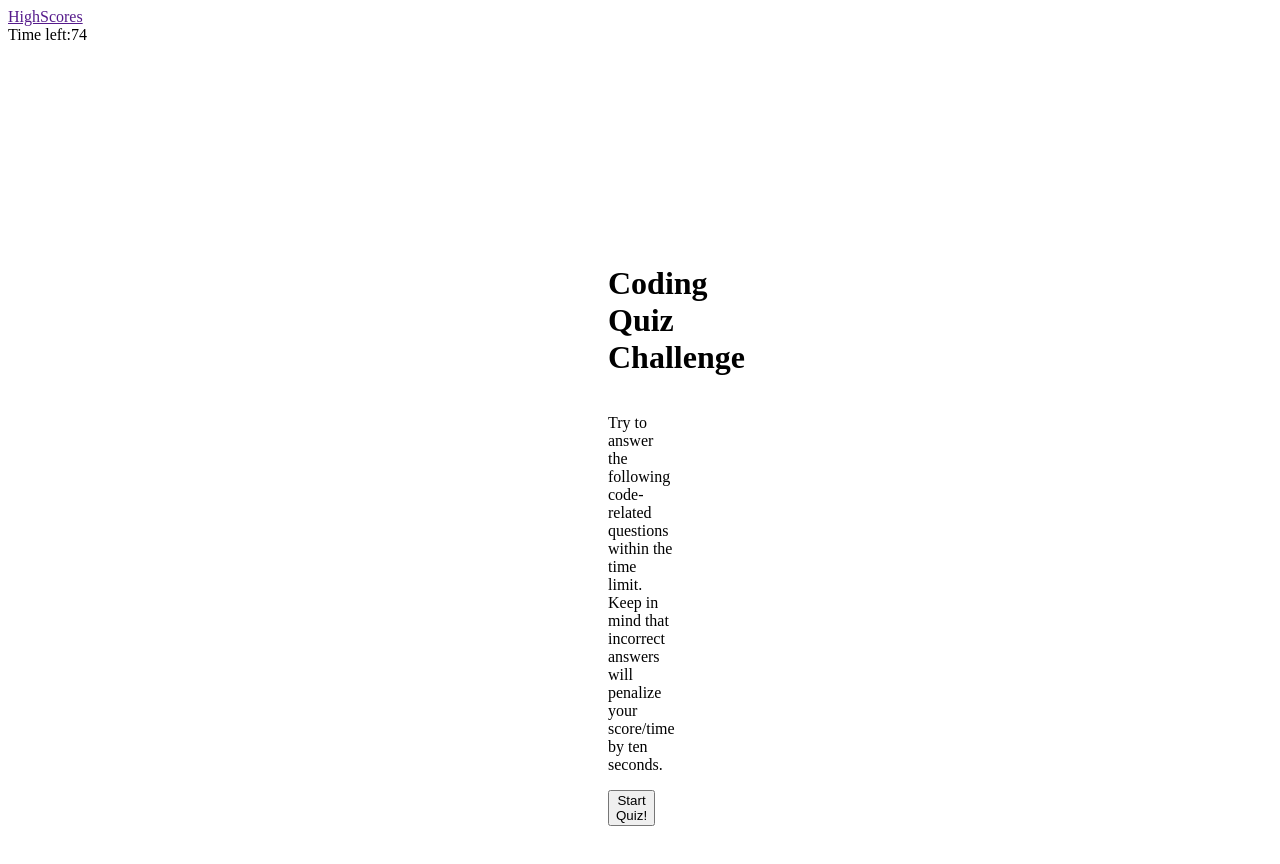
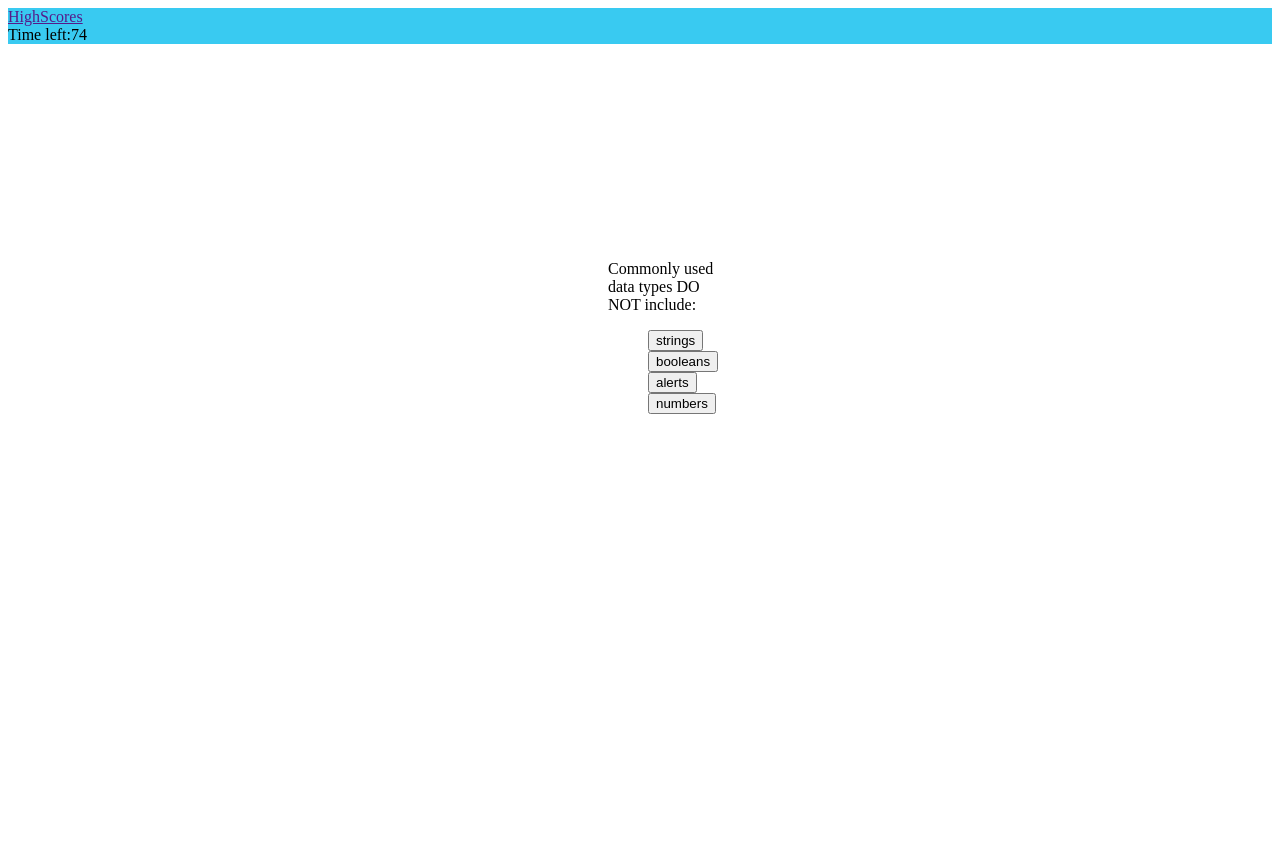
Before and after one commit to hector-rangel/Code-Quiz, a plain HTML site: page index.html in a window 1280 px wide. Both pictures are taken after a click on the button "Start Quiz!". Shown: the top 864 px of the page. After the commit the page ends 800 px from the top, so only its background shows below. Drawn offline with Linux system fonts and the light colour scheme.

Commit message:
added display and working on answers function

```diff
--- a/Assets/script.js
+++ b/Assets/script.js
@@ -1,8 +1,58 @@
 var startBtn = document.getElementById("start")
 var timerEl = document.getElementById("timer")
-function countdown() {
-    var timeLeft = 75;
-    // TODO: Use the `setInterval()` method to call a function to be executed every 1000 milliseconds
+var A = document.getElementById("A")
+var B = document.getElementById("B")
+var C = document.getElementById("C")
+var D = document.getElementById("D")
+
+// array questions
+//Array holding all the questions and answers bank
+var quizQuestions = [{
+    question: "Commonly used data types DO NOT include:",
+    choiceA: "strings",
+    choiceB: "booleans",
+    choiceC: "alerts",
+    choiceD: "numbers",
+    correctAnswer: "C"
+},
+{
+    question: "The condition in an if / else statement is enclosed with ____________.",
+    choiceA: "quotes",
+    choiceB: "curly brackets",
+    choiceC: "parenthesis",
+    choiceD: "square brackets",
+    correctAnswer: "C"
+},
+{
+    question: "String values must be enclosed within _______ when being assigned to variables",
+    choiceA: "commas",
+    choiceB: "curly brackets",
+    choiceC: "quotes",
+    choiceD: "parenthesis",
+    correctAnswer: "C"
+},
+{
+    question: "Arrays in JavaScript can be used to store ___________.",
+    choiceA: "numbers and strings",
+    choiceB: "other arrays",
+    choiceC: "booleans",
+    choiceD: "all of the above",
+    correctAnswer: "D"
+},
+{
+    question: "A very useful toll used during development and debugging for printing content to the debugger is:",
+    choiceA: "JavaScript",
+    choiceB: "Bterminal/bash",
+    choiceC: "for loops",
+    choiceD: "console.log",
+    correctAnswer: "D"
+},
+]
+
+var timeLeft = 75;
+// start quiz
+function startQuiz() {
+    // timer
     var timeInterval = setInterval(function () {
         if (timeLeft > 1) {
             timerEl.textContent = 'Time left:' + timeLeft;
@@ -11,8 +61,51 @@ function countdown() {
             timerEl.textContent = '';
             clearInterval(timeInterval);
         }
-        //displayMessage();
     }, 1000);
+    display();
   }
 
-startBtn.onclick = countdown;
+var startPage = document.getElementById("startpage");
+var displayQuiz = document.getElementById("quiz");
+var question = document.getElementById("question");
+var currentQuiz = 0;
+
+
+  function display() {
+       // get rid or replace startpage text with question array
+       startPage.remove();
+       // remove startbtn
+       startBtn.remove();
+       // unhide quiz
+       displayQuiz.classList.remove('hide');
+       // add questions to quiz
+       question.innerHTML = quizQuestions[0].question;
+       // add answers
+       A.innerHTML = quizQuestions[0].choiceA;
+       B.innerHTML = quizQuestions[0].choiceB;
+       C.innerHTML = quizQuestions[0].choiceC;
+       D.innerHTML = quizQuestions[0].choiceD;
+  }
+  // track user input
+A.addEventListener('click', answers);
+B.addEventListener('click', answers);
+C.addEventListener('click', answers);
+D.addEventListener('click', answers);
+var results = document.getElementById("results");
+  function answers(e) {
+ // right or wrong
+ var userInput = e.target.id;
+ if ( userInput === quizQuestions[0].correctAnswer){
+     results.innerHTML = 'correct';
+ } else {
+     results.innerHTML = 'wrong';
+     timeLeft -= 10;
+ }
+  // if wrong deduct 10secs
+  // go to next questions after checking
+
+  }
+
+
+
+startBtn.onclick = startQuiz;
--- a/Assets/style.css
+++ b/Assets/style.css
@@ -1,7 +1,19 @@
-header {
+main {
     display: flex;
     flex-wrap: wrap;
     justify-content: space-between;
     padding: 200px 800px 200px 600px;
     margin: auto;
 }
+
+nav {
+    background-color: rgb(57, 202, 241);
+}
+
+.hide {
+    display: none;
+}
+
+ul li {
+    list-style: none;
+}
--- a/index.html
+++ b/index.html
@@ -14,12 +14,25 @@
         <a href="">HighScores</a>
         <div id="timer"></div>
     </nav>
-    <header>
+    <main>
+        <div id="startpage">
         <!-- Coding quiz title -->
         <h1> Coding Quiz Challenge </h1>
         <p> Try to answer the following code-related questions within the time limit. Keep in mind that incorrect answers will penalize your score/time by ten seconds.</p>
         <button  id="start" type="button">Start Quiz! </button>
-    </header>
+        </div>
+        <!-- time left and buttons -->
+        <div><p id="question"></p>
+        <ul id="quiz" class="hide">
+            <li><button id="A"></button></li>
+            <li><button id="B"></button></li>
+            <li><button id="C"></button></li>
+            <li><button id="D"></button></li>
+        </ul>
+        <div id="results"></div>
+        </div>
+
+    </main>
     <script src="Assets/script.js"></script>
 </body>
 </html>
```
